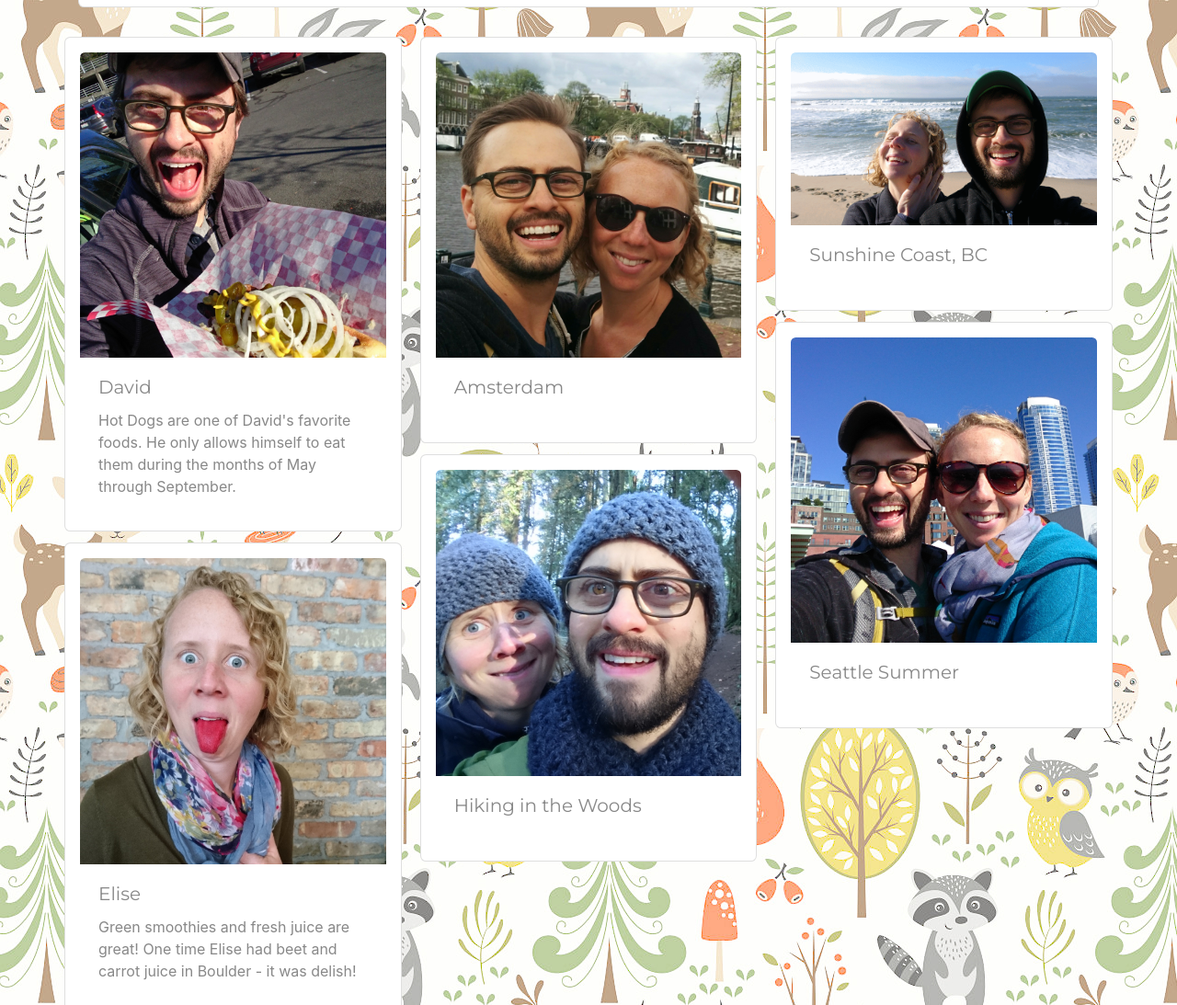
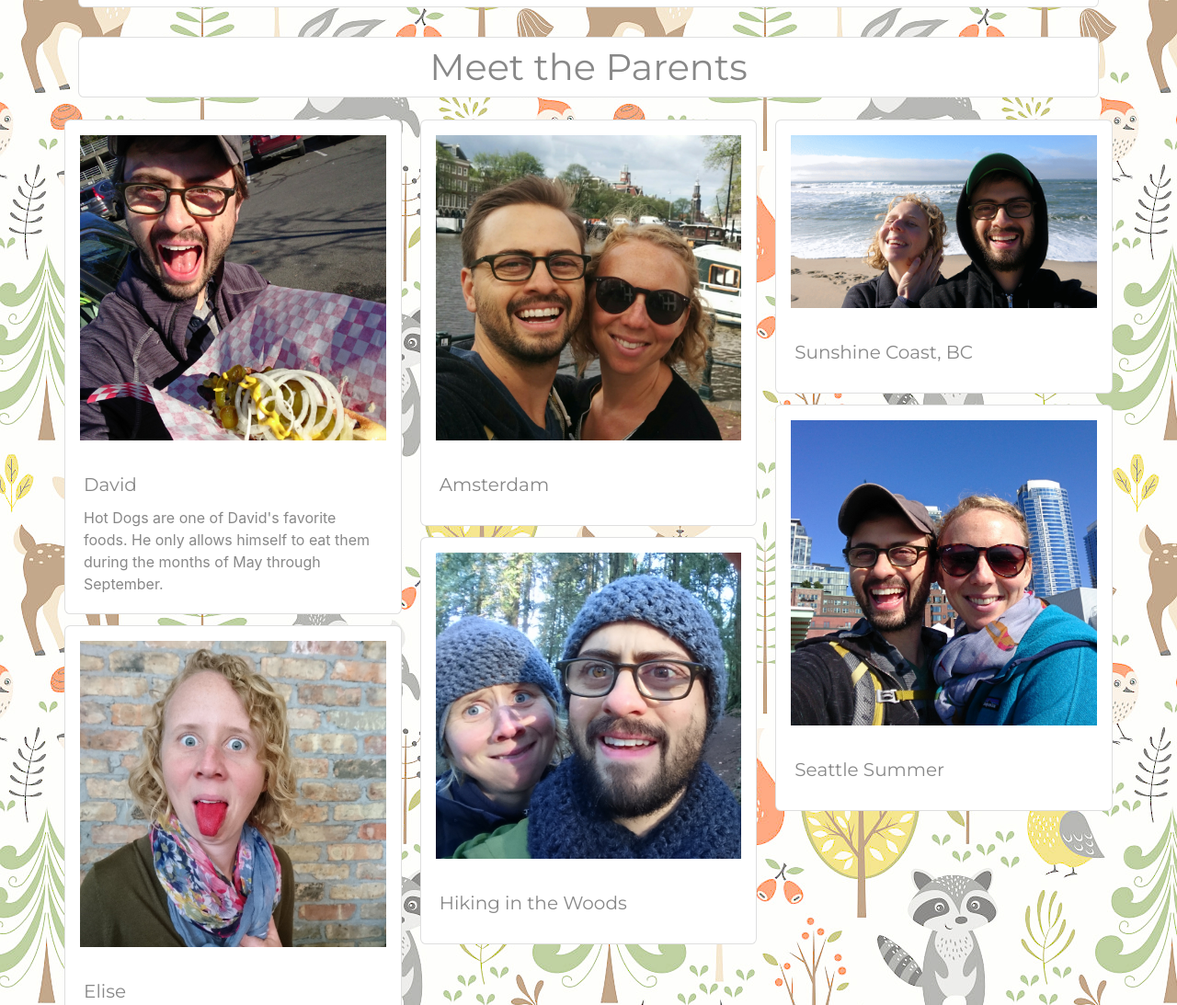
Before and after one commit to funnylookinhat/babyover.cash, a plain HTML site: page index.html in a window 1280 px wide. Shown: the part 720-1813 px from the top of the page at 92% size. Drawn offline with nearby package versions, Linux system fonts and the light colour scheme.

Commit message:
Add a meet the parents header, tweak padding.

```diff
--- a/index.html
+++ b/index.html
@@ -57,46 +57,54 @@
       </div>
 
       <div class="row" style="padding-top: 2rem;">
+        <div class="col">
+          <div class="card">
+            <h1 class="text-center mt-2">Meet the Parents</h1>
+          </div>
+        </div>
+      </div>
+
+      <div class="row mt-4">
         <div class="card-columns">
-          <div class="card card-padded">
-            <img class="card-img-top" src="/assets/images/hotdog.jpg" alt="David Loves Hotdogs">
+          <div class="card">
+            <img class="card-padded card-img-top" src="/assets/images/hotdog.jpg" alt="David Loves Hotdogs">
             <div class="card-body">
               <h5 class="card-title">David</h5>
               <p class="card-text">Hot Dogs are one of David's favorite foods.  He only allows himself to eat them during the months of May through September.</p>
             </div>
           </div>
 
-          <div class="card card-padded">
-            <img class="card-img-top" src="/assets/images/beet.jpg" alt="Elise Likes Beet Juice">
+          <div class="card ">
+            <img class="card-padded card-img-top" src="/assets/images/beet.jpg" alt="Elise Likes Beet Juice">
             <div class="card-body">
               <h5 class="card-title">Elise</h5>
               <p class="card-text">Green smoothies and fresh juice are great!  One time Elise had beet and carrot juice in Boulder - it was delish!</p>
             </div>
           </div>
 
-          <div class="card card-padded">
-            <img class="card-img-top" src="/assets/images/amsterdam.jpg" alt="Amsterdam">
+          <div class="card ">
+            <img class="card-padded card-img-top" src="/assets/images/amsterdam.jpg" alt="Amsterdam">
             <div class="card-body">
               <h5 class="card-title">Amsterdam</h5>
             </div>
           </div>
 
-          <div class="card card-padded">
-            <img class="card-img-top" src="/assets/images/woods.jpg" alt="Hiking">
+          <div class="card ">
+            <img class="card-padded card-img-top" src="/assets/images/woods.jpg" alt="Hiking">
             <div class="card-body">
               <h5 class="card-title">Hiking in the Woods</h5>
             </div>
           </div>
 
-          <div class="card card-padded">
-            <img class="card-img-top" src="/assets/images/beach.gif" alt="The Beach">
+          <div class="card ">
+            <img class="card-padded card-img-top" src="/assets/images/beach.gif" alt="The Beach">
             <div class="card-body">
               <h5 class="card-title">Sunshine Coast, BC</h5>
             </div>
           </div>
 
-          <div class="card card-padded">
-            <img class="card-img-top" src="/assets/images/seattle.jpg" alt="Seattle">
+          <div class="card ">
+            <img class="card-padded card-img-top" src="/assets/images/seattle.jpg" alt="Seattle">
             <div class="card-body">
               <h5 class="card-title">Seattle Summer</h5>
             </div>
```
